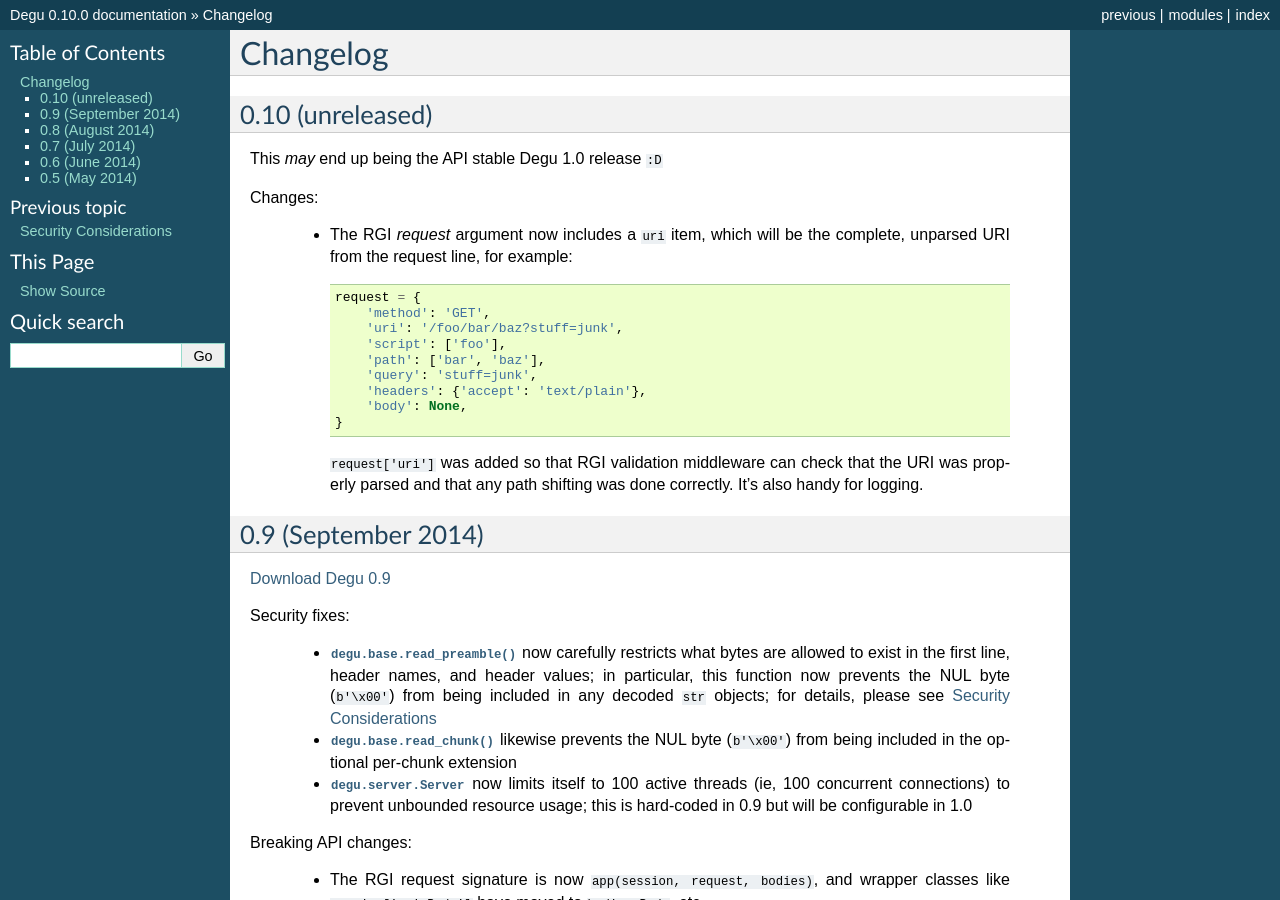
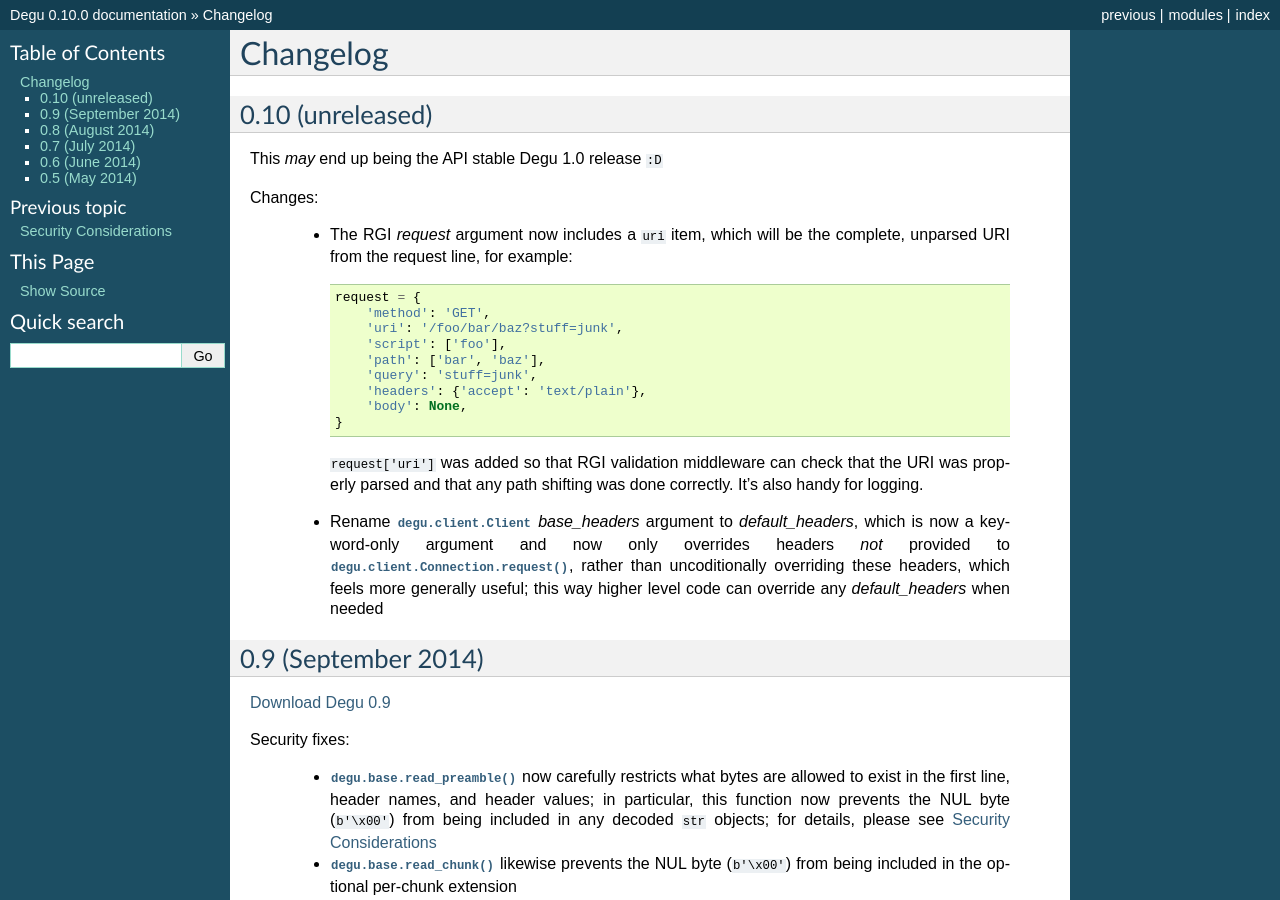
Before and after one commit to json420/degu, a Sphinx documentation site: the page built from doc/changelog.rst, in a window 1280 px wide and 900 px high. Built offline with Sphinx 7.4.7, drawn with Linux system fonts in a browser that asks for light colours.

Commit message:
Update changelog

```diff
--- a/doc/changelog.rst
+++ b/doc/changelog.rst
@@ -25,6 +25,13 @@
         ``request['uri']`` was added so that RGI validation middleware can check
         that the URI was properly parsed and that any path shifting was done
         correctly.  It's also handy for logging.
+
+    *   Rename :class:`degu.client.Client` *base_headers* argument to
+        *default_headers*, which is now a keyword-only argument and now only
+        overrides headers *not* provided to
+        :meth:`degu.client.Connection.request()`, rather than uncoditionally
+        overriding these headers, which feels more generally useful; this way
+        higher level code can override any *default_headers* when needed
 
 
 
```
Also changed, not shown: 1 other file.
